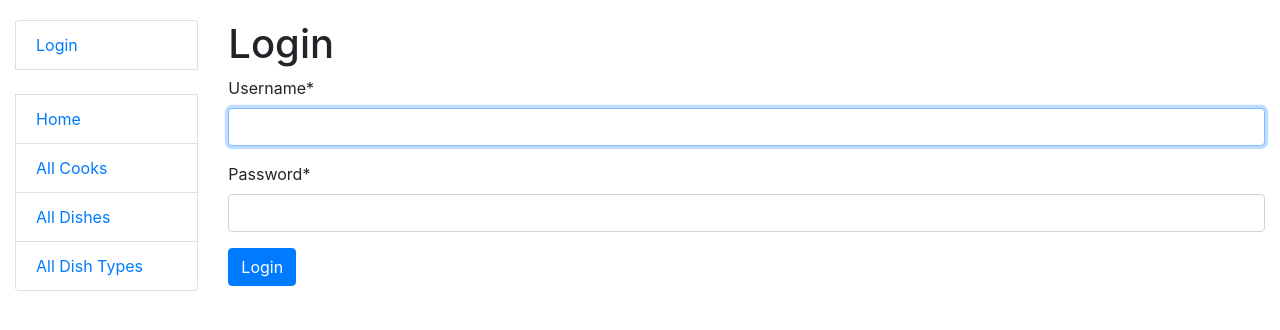
After one commit to Yaroslav-Stetsko/restaurant-kitchen, a Django app: page /accounts/login/ in a window 1280 px wide. The commit adds this page. Shown: the top 330 px of the page. Run offline with Django 4.2, Linux system fonts and the light colour scheme; some libraries are stand-ins or nearby versions.

Commit message:
Added login/logout functionality

```diff
--- a/kitchen/models.py
+++ b/kitchen/models.py
@@ -14,7 +14,7 @@ class DishType(models.Model):
 
 
 class Cook(AbstractUser):
-    years_of_experience = models.IntegerField()
+    years_of_experience = models.IntegerField(null=True, blank=True)
 
     class Meta:
         verbose_name = "cook"
--- a/restaurant_kitchen/settings.py
+++ b/restaurant_kitchen/settings.py
@@ -60,8 +60,7 @@ ROOT_URLCONF = 'restaurant_kitchen.urls'
 TEMPLATES = [
     {
         'BACKEND': 'django.template.backends.django.DjangoTemplates',
-        'DIRS': [BASE_DIR / 'templates']
-        ,
+        'DIRS': [BASE_DIR / 'templates'],
         'APP_DIRS': True,
         'OPTIONS': {
             'context_processors': [
--- a/restaurant_kitchen/urls.py
+++ b/restaurant_kitchen/urls.py
@@ -21,5 +21,5 @@ from django.conf.urls.static import static
 urlpatterns = [
     path('admin/', admin.site.urls),
     path("", include("kitchen.urls", namespace="kitchen")),
-
-]
+    path("accounts/", include("django.contrib.auth.urls")),
+] + static(settings.STATIC_URL, document_root=settings.STATIC_ROOT)
--- a/templates/includes/sidebar.html
+++ b/templates/includes/sidebar.html
@@ -1,9 +1,9 @@
 <ul class="sidebar-nav list-group">
   {% if user.is_authenticated %}
     <li class="list-group-item">User: <a href="{{ user.get_absolute_url }}">{{ user.get_username }}</a></li>
-    <li class="list-group-item"><a href="#">Logout</a></li>
+    <li class="list-group-item"><a href="{% url 'logout'%}?next={{request.path}}">Logout</a></li>
   {% else %}
-    <li class="list-group-item"><a href="#">Login</a></li>
+    <li class="list-group-item"><a href="{% url 'login'%}?next={{request.path}}">Login</a></li>
   {% endif %}
 
   <br>
--- a/templates/kitchen/cook_list.html
+++ b/templates/kitchen/cook_list.html
@@ -26,7 +26,7 @@
     {% for cook in cook_list %}
       <tr>
         <td>{{ cook.id }}</td>
-          <td><a href="{% url 'kitchen:cook-detail' pk=cook.id %}">{{ cook.username }}</a></td>
+          <td><a href="{% url 'kitchen:cook-detail' pk=cook.id %}">{{ cook.username }} </a> {% if user == cook %} (Me){% endif %}</td>
         <td>{{ cook.first_name }}</td>
         <td>{{ cook.last_name }}</td>
         <td>{{ cook.years_of_experience }}</td>
--- /dev/null
+++ b/templates/registration/login.html
@@ -0,0 +1,24 @@
+{% extends "base.html" %}
+{% load crispy_forms_filters %}
+
+{% block content %}
+
+{% if form.errors %}
+  <p>Your username and password didn't match. Please try again.</p>
+{% endif %}
+
+<h1>Login</h1>
+
+{% if next %}
+  <p>Please login to see this page.</p>
+{% endif %}
+
+<form method="post" action="{% url 'login' %}">
+  {% csrf_token %}
+  {{ form|crispy }}
+
+  <input type="submit" value="Login" class="btn btn-primary" />
+  <input type="hidden" name="next" value="{{ next }}" />
+</form>
+
+{% endblock %}
```
Also changed, not shown: templates/registration/logged_out.html (added, +7 -0 lines), kitchen/migrations/0003_alter_cook_years_of_experience.py (added).
